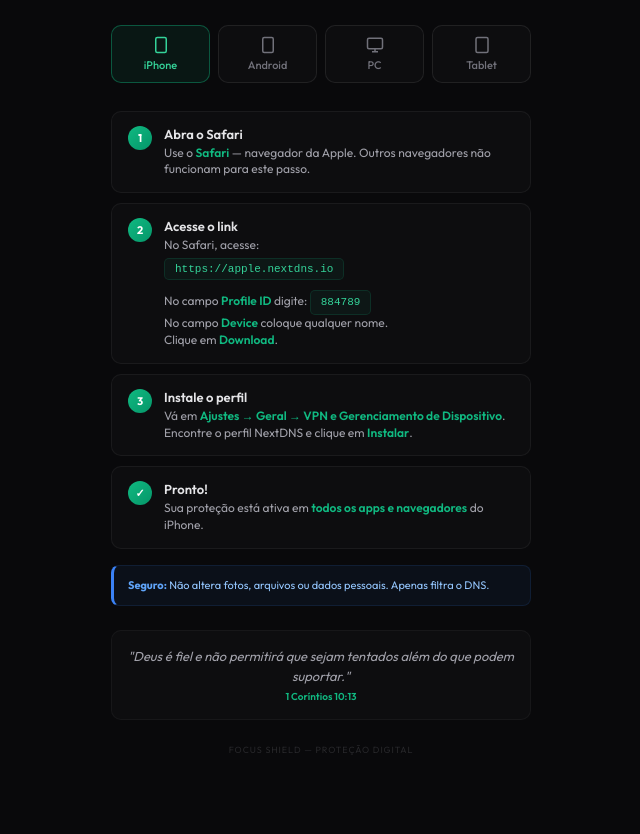
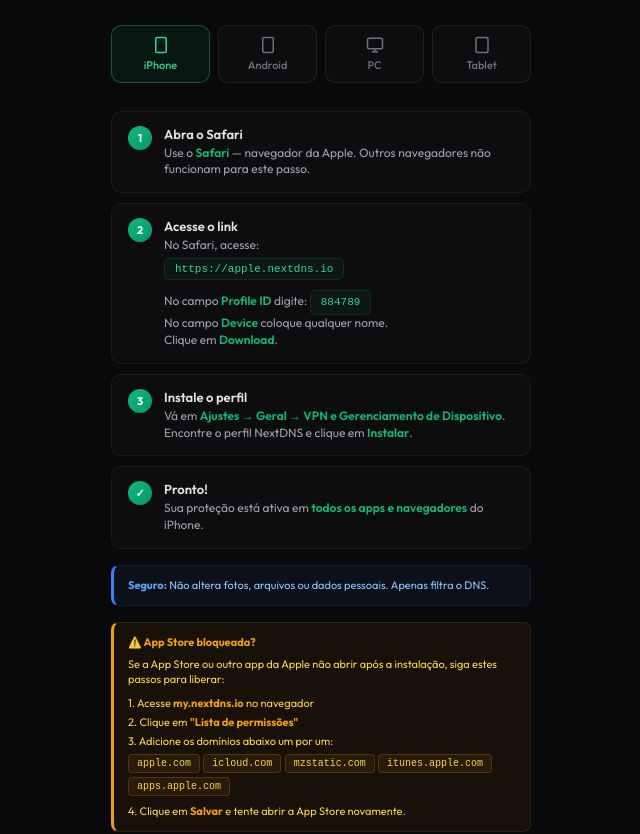
Before and after one commit to magno198234/focus-shield, a website: page public/setup.html in a window 1280 px wide. Shown: the part 158-992 px from the top of the page, without its empty margins (319-959 px from the left). Before the commit the page ends 949 px from the top, so only its background shows below. Drawn offline with Linux system fonts and the light colour scheme.

Commit message:
Add warning for App Store access issues
Added warning section for App Store access issues after installation.

```diff
--- a/public/setup.html
+++ b/public/setup.html
@@ -30,12 +30,13 @@
     .sc code{display:inline-block;margin-top:4px;padding:4px 10px;border-radius:5px;background:rgba(16,185,129,0.06);border:1px solid rgba(16,185,129,0.15);color:#34d399;font-family:monospace;font-size:11px;word-break:break-all}
     .sc .hl{color:#10b981;font-weight:600}
     .btn-download{display:inline-flex;align-items:center;gap:6px;margin-top:8px;padding:10px 16px;border-radius:8px;background:linear-gradient(135deg,#10b981,#059669);color:white;text-decoration:none;font-size:12px;font-weight:600;font-family:'Outfit',sans-serif;border:none;cursor:pointer}
-    .btn-download:hover{opacity:0.9}
     .note{margin-top:16px;padding:12px 14px;border-radius:8px;background:rgba(59,130,246,0.06);border:1px solid rgba(59,130,246,0.12);border-left:3px solid #3b82f6}
     .note p{font-size:11px;color:#93c5fd;line-height:1.4}
     .note strong{color:#60a5fa}
     .warn{margin-top:10px;padding:12px 14px;border-radius:8px;background:rgba(245,158,11,0.06);border:1px solid rgba(245,158,11,0.12);border-left:3px solid #f59e0b}
     .warn p{font-size:11px;color:#fcd34d;line-height:1.4}
+    .warn strong{color:#f59e0b}
+    .warn code{display:inline-block;margin-top:4px;padding:3px 8px;border-radius:4px;background:rgba(245,158,11,0.08);border:1px solid rgba(245,158,11,0.2);color:#fcd34d;font-family:monospace;font-size:10px;word-break:break-all}
     .section-title{font-size:12px;font-weight:700;color:#10b981;margin:16px 0 8px;text-transform:uppercase;letter-spacing:0.05em}
     .verse{margin-top:24px;text-align:center;padding:16px;border-radius:10px;background:rgba(255,255,255,0.02);border:1px solid rgba(255,255,255,0.04)}
     .verse p{font-size:13px;color:#a1a1aa;font-style:italic;line-height:1.5}
@@ -84,6 +85,21 @@
       <div class="step"><div class="sn">3</div><div class="sc"><h3>Instale o perfil</h3><p>Vá em <span class="hl">Ajustes → Geral → VPN e Gerenciamento de Dispositivo</span>. Encontre o perfil NextDNS e clique em <span class="hl">Instalar</span>.</p></div></div>
       <div class="step"><div class="sn">✓</div><div class="sc"><h3>Pronto!</h3><p>Sua proteção está ativa em <span class="hl">todos os apps e navegadores</span> do iPhone.</p></div></div>
       <div class="note"><p><strong>Seguro:</strong> Não altera fotos, arquivos ou dados pessoais. Apenas filtra o DNS.</p></div>
+
+      <!-- AVISO APP STORE -->
+      <div class="warn" style="margin-top:16px">
+        <p><strong>⚠️ App Store bloqueada?</strong></p>
+        <p style="margin-top:6px">Se a App Store ou outro app da Apple não abrir após a instalação, siga estes passos para liberar:</p>
+        <p style="margin-top:8px">1. Acesse <strong>my.nextdns.io</strong> no navegador</p>
+        <p style="margin-top:4px">2. Clique em <strong>"Lista de permissões"</strong></p>
+        <p style="margin-top:4px">3. Adicione os domínios abaixo um por um:</p>
+        <code>apple.com</code>
+        <code>icloud.com</code>
+        <code>mzstatic.com</code>
+        <code>itunes.apple.com</code>
+        <code>apps.apple.com</code>
+        <p style="margin-top:8px">4. Clique em <strong>Salvar</strong> e tente abrir a App Store novamente.</p>
+      </div>
     </div>
 
     <!-- ANDROID -->
@@ -109,8 +125,9 @@
 
       <p class="section-title">— Passo B: NextDNS no Windows —</p>
       <div class="step"><div class="sn">1</div><div class="sc"><h3>Abra as Configurações</h3><p>Clique no menu <span class="hl">Iniciar → Configurações → Rede e Internet → Wi-Fi</span>.<br>Clique na sua rede Wi-Fi → <span class="hl">Propriedades</span>.</p></div></div>
-      <div class="step"><div class="sn">2</div><div class="sc"><h3>Edite o DNS</h3><p>Role até <span class="hl">Atribuição do servidor DNS</span> → clique em <span class="hl">Editar</span>.<br>Mude para <span class="hl">Manual</span> e ative o IPv4.</p></div></div>
-      <div class="step"><div class="sn">3</div><div class="sc"><h3>Digite os endereços</h3><p>DNS preferencial:</p><code>45.90.28.215</code><p style="margin-top:4px">DNS alternativo:</p><code>45.90.30.215</code><p style="margin-top:4px">Clique em <span class="hl">Salvar</span>.</p></div></div>
+      <div class="step"><div class="sn">2</div><div class="sc"><h3>Edite o DNS</h3><p>Role até <span class="hl">Atribuição do servidor DNS</span> → clique em <span class="hl">Editar</span>.<br>Mude para <span class="hl">Manual</span> e ative o IPv4 e IPv6.</p></div></div>
+      <div class="step"><div class="sn">3</div><div class="sc"><h3>IPv4</h3><p>DNS preferencial:</p><code>45.90.28.215</code><p style="margin-top:4px">DNS alternativo:</p><code>45.90.30.215</code></div></div>
+      <div class="step"><div class="sn">4</div><div class="sc"><h3>IPv6</h3><p>DNS preferencial:</p><code>2a07:a8c0::88:4789</code><p style="margin-top:4px">DNS alternativo:</p><code>2a07:a8c1::88:4789</code><p style="margin-top:4px">Clique em <span class="hl">Salvar</span>.</p></div></div>
       <div class="step"><div class="sn">✓</div><div class="sc"><h3>Pronto!</h3><p><span class="hl">Todos os navegadores</span> (Chrome, Edge, Firefox) estão protegidos.</p></div></div>
       <div class="note"><p><strong>Seguro:</strong> Apenas muda o servidor DNS. Não instala nada no PC.</p></div>
     </div>
```
